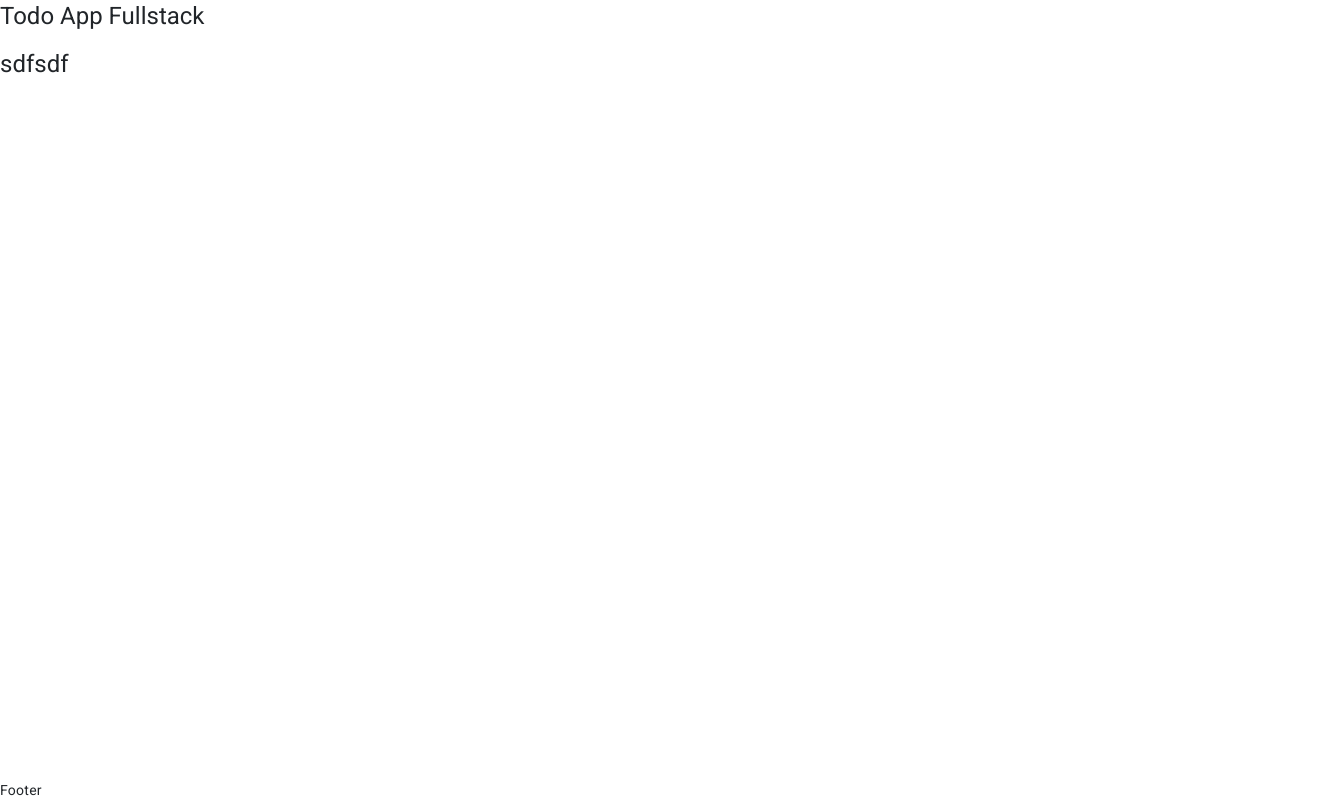
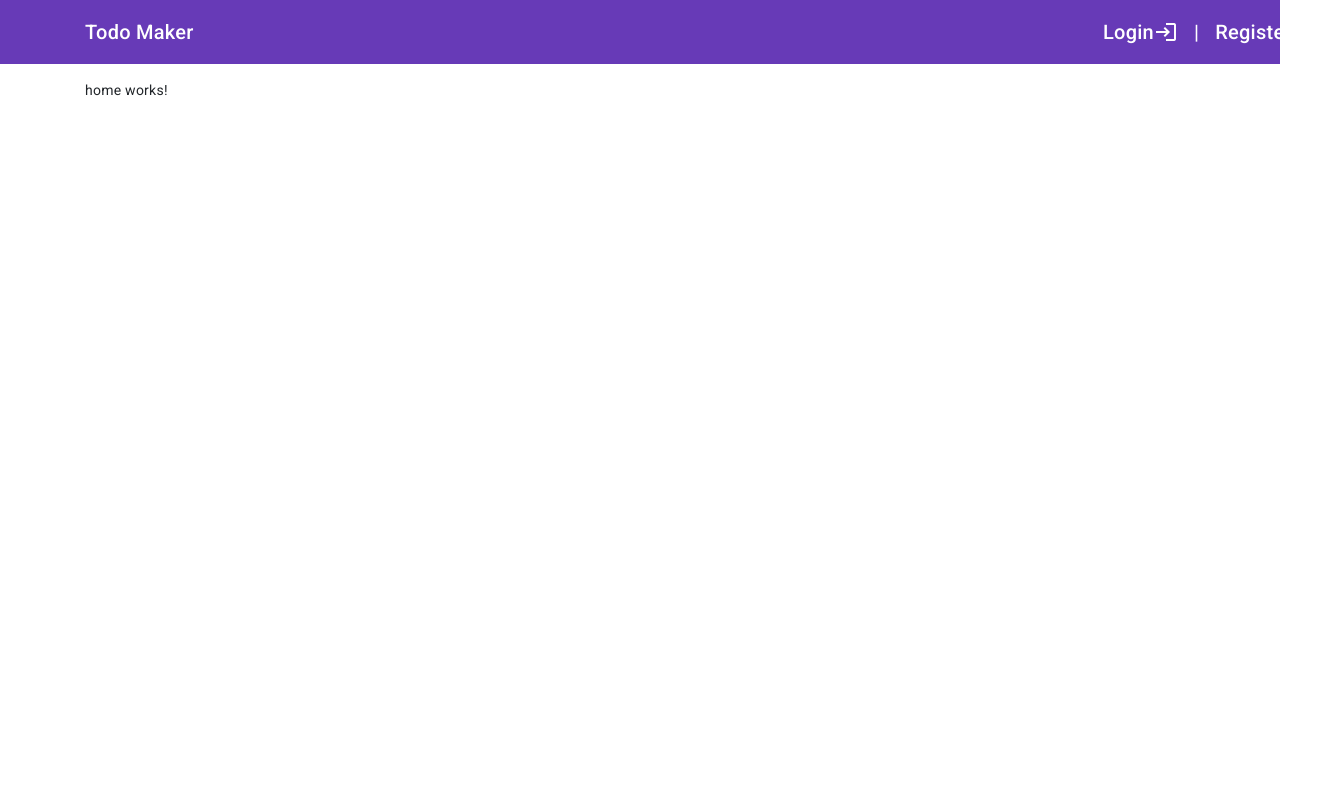
Before and after one commit to Soezdemir23/todo-api, an Angular app in the folder front/: page / in a window 1280 px wide. Shown: the whole page, 1324 px wide, since content can reach past the window. Built offline with nearby package versions, Linux system fonts and the light colour scheme.

Commit message:
Adding routing and toolbar necessary to start working on homepage component

```diff
--- a/front/src/app/app-routing.module.ts
+++ b/front/src/app/app-routing.module.ts
@@ -1,10 +1,31 @@
 import { NgModule } from '@angular/core';
 import { RouterModule, Routes } from '@angular/router';
+import { HomeComponent } from './home/home.component';
+import { LoginComponent } from './login/login.component';
+import { RegisterComponent } from './register/register.component';
 
-const routes: Routes = [];
+const routes: Routes = [
+  {
+    path: '',
+    component: HomeComponent,
+  },
+  {
+    path: 'login',
+    component: LoginComponent,
+  },
+  {
+    path: 'register',
+    component: RegisterComponent,
+  },
+  {
+    path: '**',
+    pathMatch: 'full',
+    redirectTo: '',
+  },
+];
 
 @NgModule({
   imports: [RouterModule.forRoot(routes)],
-  exports: [RouterModule]
+  exports: [RouterModule],
 })
-export class AppRoutingModule { }
+export class AppRoutingModule {}
--- a/front/src/app/app.component.css
+++ b/front/src/app/app.component.css
@@ -1,10 +1,6 @@
-.app-root {
-    display: flex;
-    flex-direction: column;
-    min-height: 100vh;
+.spacer {
+    flex: 1 1 auto;
 }
-
-
-main {
-    flex: 1;
+.icons mat-icon, icons div {
+    cursor: pointer;
 }
--- a/front/src/app/app.component.html
+++ b/front/src/app/app.component.html
@@ -1,5 +1,35 @@
-<div class="app-root">
-  <app-header [title]="title"></app-header>
-  <app-main></app-main>
-  <app-footer></app-footer>
+<mat-toolbar color="primary">
+  <div class="container d-flex t-header">
+    <span routerLink="/" style="cursor: pointer">Todo Maker</span>
+    <span class="spacer"></span>
+    <div
+      class="d-flex justify-content-around icons"
+      style="width: 100px"
+      *ngIf="showMenu"
+    >
+      <div class="d-flex align-items-center mr-2 px-2">
+        <span routerLink="/login">Login</span>
+        <mat-icon routerLink="/login">login</mat-icon>
+      </div>
+      |
+      <div class="d-flex align-items-center ml-2 px-2">
+        <span routerLink="/register">Register</span>
+        <mat-icon routerLink="/register">how_to_reg</mat-icon>
+      </div>
+    </div>
+
+    <div
+      class="d-flex justify-content-between icons align-items-center"
+      style="width: 130px"
+      *ngIf="!showMenu"
+    >
+      <div class="d-flex align-items-center mr-2 px-2">
+        <span class="px-1">Welcome User</span>
+        <mat-icon>exit_to_app</mat-icon>
+      </div>
+    </div>
+  </div>
+</mat-toolbar>
+<div class="container py-3">
+  <router-outlet></router-outlet>
 </div>
--- a/front/src/app/app.component.ts
+++ b/front/src/app/app.component.ts
@@ -7,4 +7,5 @@ import { Component } from '@angular/core';
 })
 export class AppComponent {
   title = 'Todo App Fullstack';
+  showMenu = true;
 }
--- a/front/src/app/app.module.ts
+++ b/front/src/app/app.module.ts
@@ -17,7 +17,6 @@ import { MatCardModule } from '@angular/material/card';
 import { HeaderComponent } from './header/header.component';
 import { FooterComponent } from './footer/footer.component';
 import { MainComponent } from './main/main.component';
-import { Routes } from '@angular/router';
 import { ProfileComponent } from './profile/profile.component';
 import { HomeComponent } from './home/home.component';
 import { LoginComponent } from './login/login.component';
@@ -25,8 +24,6 @@ import { RegisterComponent } from './register/register.component';
 import { TodoComponent } from './todo/todo.component';
 import { ToastrModule } from 'ngx-toastr';
 import { MatFormFieldModule } from '@angular/material/form-field';
-
-const routes: Routes = [{ path: '/home', component: MainComponent }];
 
 @NgModule({
   declarations: [
```
